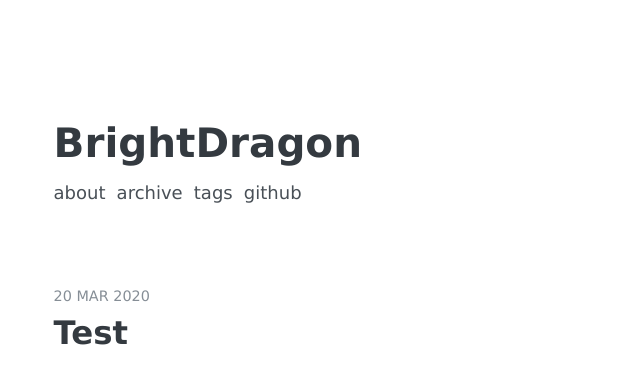
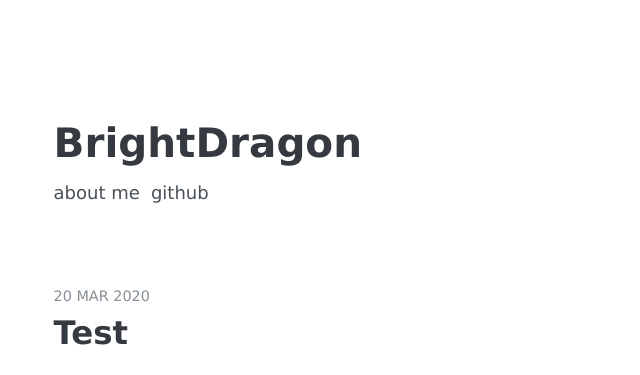
Before and after one commit to brightdragon/brightdragon.github.io, a Jekyll site: the page built from index.html, in a window 1280 px wide. Shown: the top 375 px of the page, without its empty margins (189-829 px from the left). Built offline with Jekyll 4.4.1, drawn with Linux system fonts in a browser that asks for light colours; some web fonts are replaced; the list of posts is cut into pages by our own code.

Commit message:
Update _config.yml

```diff
--- a/_config.yml
+++ b/_config.yml
@@ -51,12 +51,8 @@ kramdown:
 
 # Navigation
 nav:
-  - name:           "About"
+  - name:           "About Me"
     url:            "/about"
-  - name:           "Archive"
-    url:            "/archive"
-  - name:           "Tags"
-    url:            "/tags"
   - name:           "Github"
     url:            "https://github.com/brightdragon"
 
```
